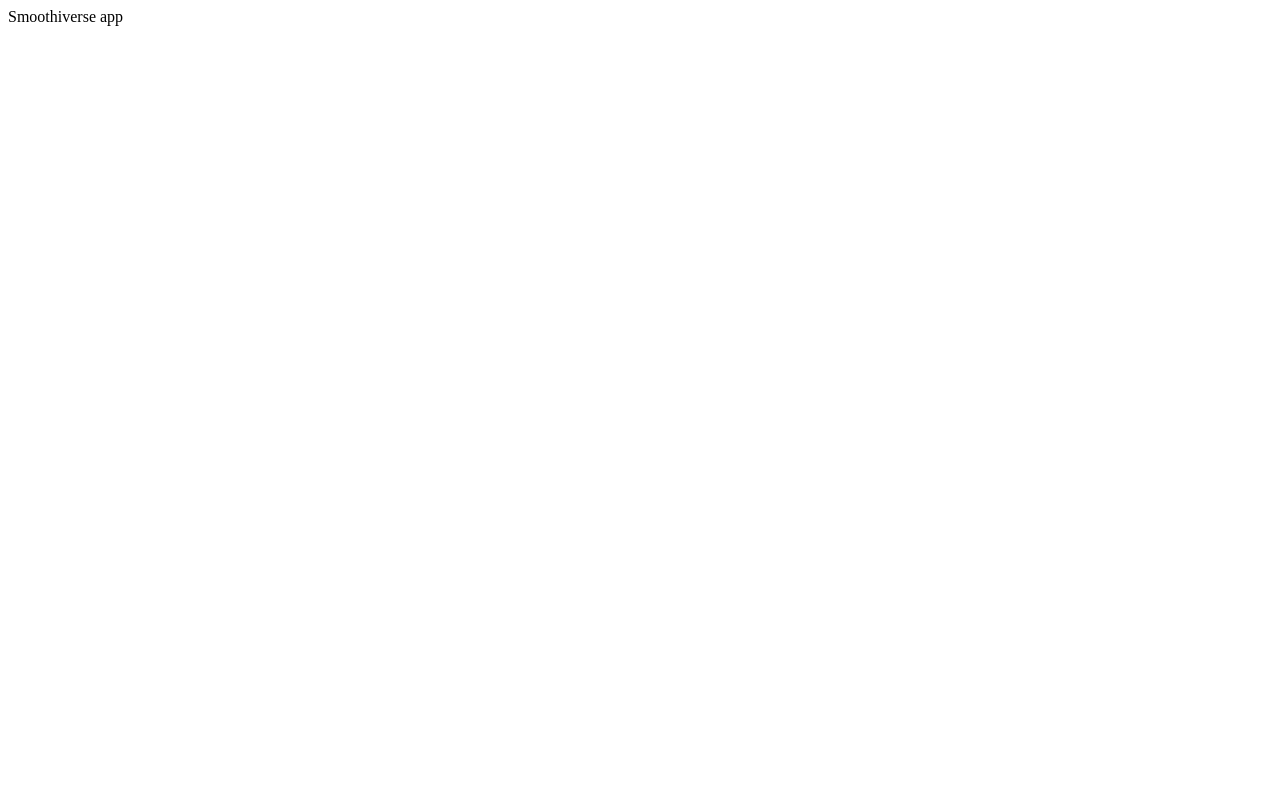
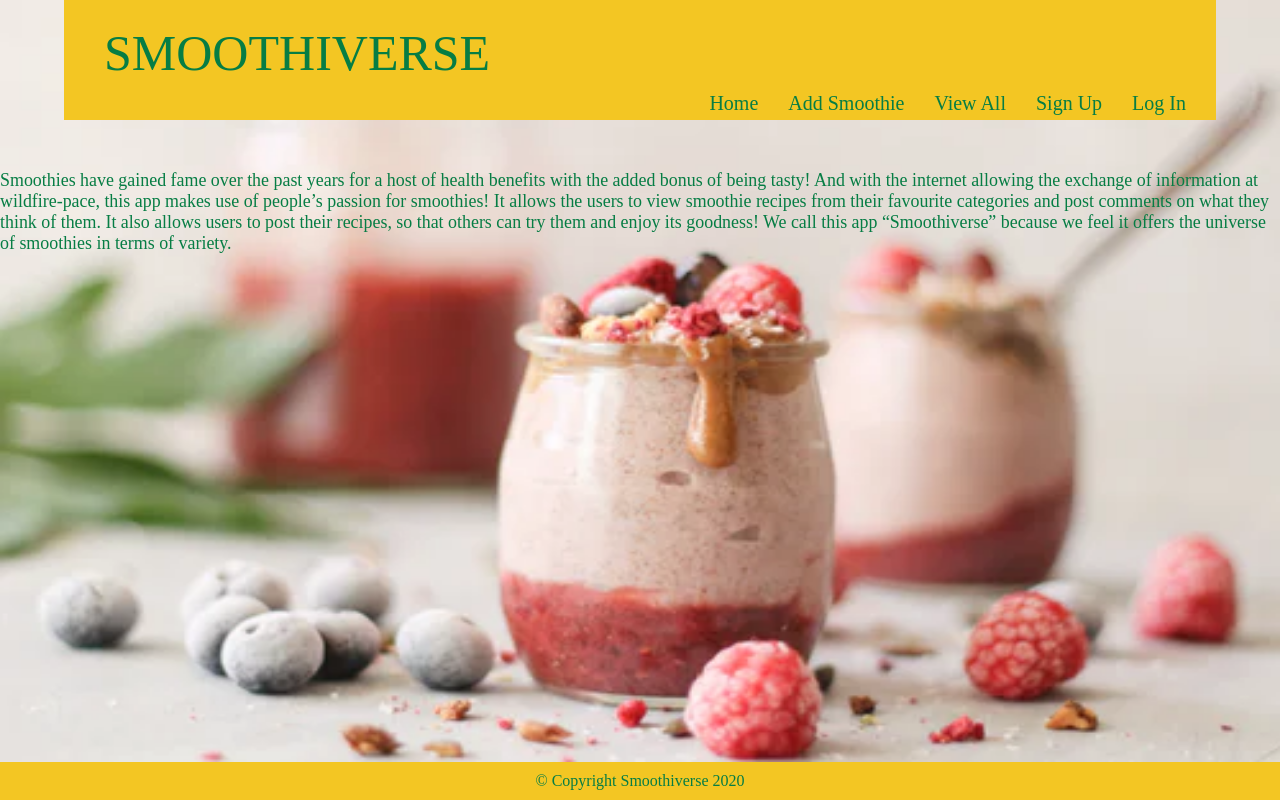
Before and after one commit to femmestackers/client, a React (Create React App) app: page / in a window 1280 px wide. Built offline with nearby package versions, Linux system fonts and the light colour scheme.

Commit message:
home css

```diff
--- /dev/null
+++ b/src/App.css
@@ -0,0 +1,70 @@
+* {
+    margin: 0px;
+}
+.first-container-home{
+    display: flex;
+    flex-direction: column;
+    width: 100vw;
+    height: 100vh;
+
+  }
+  .first-of-container-home{
+    display: flex;
+    flex-direction: column;
+    width: 100vw;
+    height: 100vh;
+
+  }
+
+    .second-container-home {
+        display: flex;
+        flex-direction: column;
+        width: 100vw;
+        height: 100vh;
+        justify-content: flex-start;
+        align-items:center;
+        background-image:url("./docs/home-page.png");
+        background-repeat:no-repeat ;
+        background-size: 100% 100%;
+    }
+            .navbar{
+                display: flex;
+                flex-direction: column;
+                justify-content: flex-end;
+                width: 90vw;
+                height: 15vh;
+                color:#067D44;
+                background-color: #F3C623;
+            }
+                    .navtitle{
+                        font-size: 50px;
+                        margin-left:40px;
+                        margin-bottom: 10px;
+                    }
+                    .navelement2{
+                        display: flex;
+                        flex-direction: row;
+                        justify-content: flex-end;
+                        align-items:flex-end;
+                    }
+                        .navtext{
+                            font-size: 20px;
+                            margin-right: 30px;
+                            margin-bottom: 5px;
+                        }
+            .welcometext{
+                font-family: "Merriweather", serif;
+                font-size: 1.4vw;
+                margin-top: 50px;
+                color:#067D44
+            }
+            .container-footer{
+                display: flex;
+                flex-direction: row;
+                justify-content: center;
+                align-items:center;
+                width: 100vw;
+                height: 5vh;
+                color:#067D44;
+                background-color: #F3C623;
+            }
--- a/src/App.js
+++ b/src/App.js
@@ -1,11 +1,36 @@
 import React from 'react';
-import ReactDOM from 'react-dom';
+import Nav from './components/Nav';
+import './App.css';
 
 const App = () => {
   return (
-    <div >
-          Smoothiverse app
+    <>
+    <div className="first-container-home">
+        <div className="second-container-home" alt="Picture of home">
+            <div className="navbar">
+                <div className="navelement1">
+                    <p className="navtitle">SMOOTHIVERSE</p>
+                </div>
+                <div className="navelement2">
+                    <p className="navtext">Home</p>
+                    <p className="navtext">Add Smoothie</p>
+                    <p className="navtext">View All</p>
+                    <p className="navtext">Sign Up</p>
+                    <p className="navtext">Log In</p>
+                </div>
+            </div>
+            <div>
+                <p className="welcometext">
+                Smoothies have gained fame over the past years for a host of health benefits with the added bonus of being tasty!  And with the internet allowing the exchange of information at wildfire-pace, this app makes use of people’s passion for smoothies! It allows the users to view smoothie recipes from their favourite categories and post comments on what they think of them. It also allows users to post their recipes, so that others can try
+                them and enjoy its goodness! We call this app “Smoothiverse” because we feel it offers the universe of smoothies in terms of variety.
+                </p>
+            </div>
+        </div>
+        <p className="container-footer">
+        &copy; Copyright Smoothiverse 2020
+        </p>
     </div>
+    </>
   )
 }
 
--- a/src/index.js
+++ b/src/index.js
@@ -2,4 +2,5 @@ import React from 'react';
 import ReactDOM from 'react-dom';
 import App from './App';
 
-ReactDOM.render(<App />, document.getElementById('root'));
+
+ReactDOM.render(<App />,document.getElementById('root'));
```
Also changed, not shown: src/components/Home.js (added, +35 -0 lines), src/components/Login.js (added, +19 -0 lines), src/components/Nav.js (added), src/docs/home-page.png (added).
